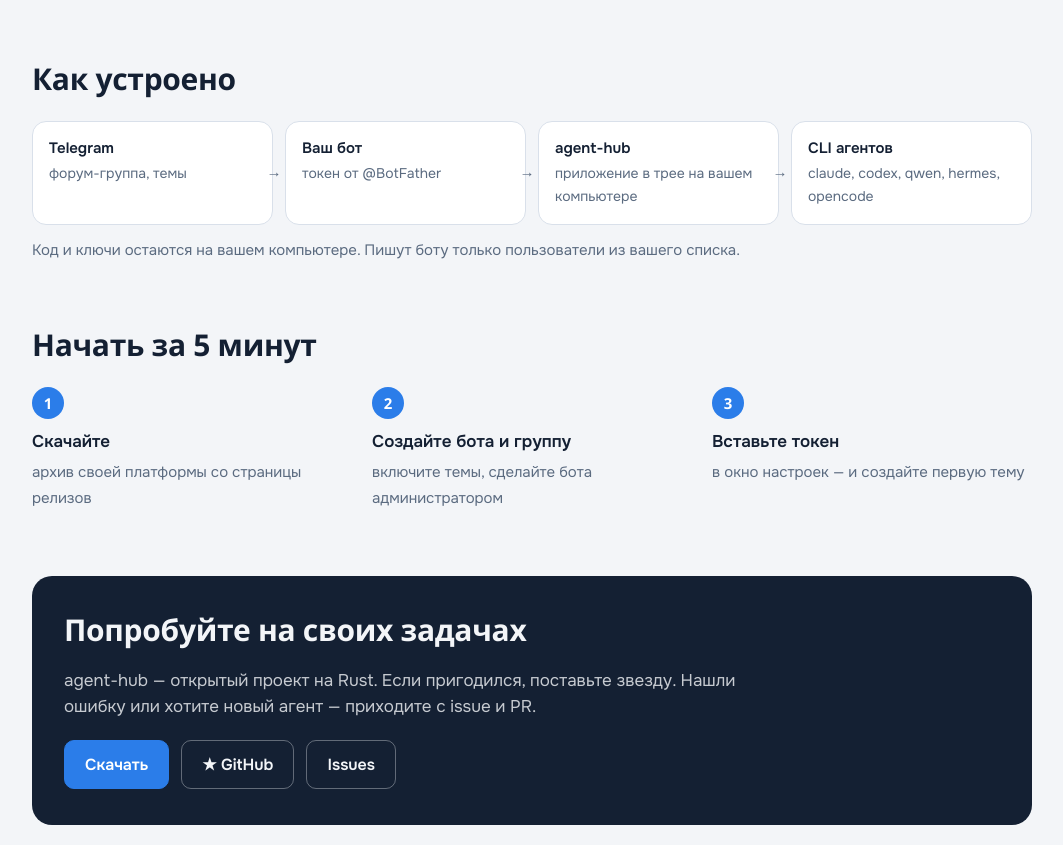
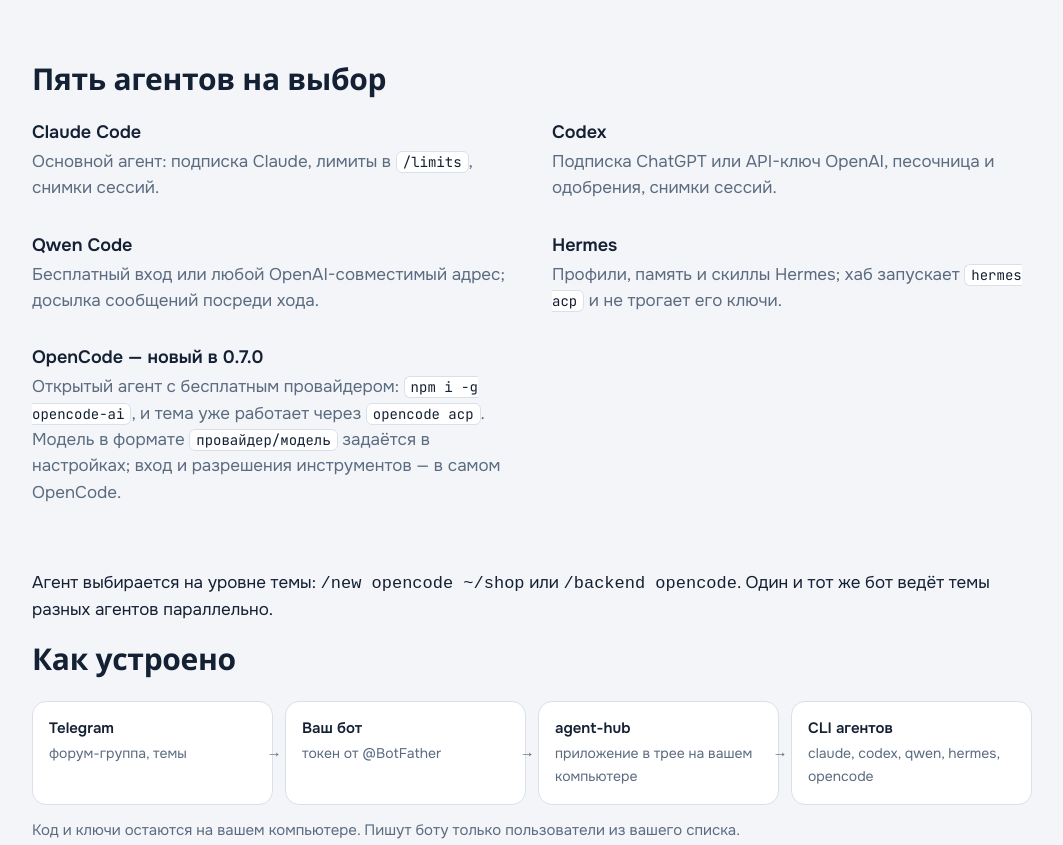
Before and after one commit to aprazdnikov/agent-hub-rs, a plain HTML site: page site/index.html in a window 1280 px wide. Shown: the part 1062-1907 px from the top of the page, without its empty margins (108-1171 px from the left). Drawn offline with Linux system fonts and the light colour scheme; a web font is replaced by a local one.

Commit message:
Сайт: секция «Пять агентов на выбор» с OpenCode

```diff
--- a/site/index.html
+++ b/site/index.html
@@ -127,7 +127,7 @@
 <div class="wrap">
   <nav>
     <div class="logo">agent<span>-</span>hub</div>
-    <div class="links"><a href="#how">Как устроено</a><a href="#start">Начать</a><a href="https://github.com/aprazdnikov/agent-hub-rs">GitHub</a></div>
+    <div class="links"><a href="#agents">Агенты</a><a href="#how">Как устроено</a><a href="#start">Начать</a><a href="https://github.com/aprazdnikov/agent-hub-rs">GitHub</a></div>
   </nav>
 
   <section class="hero">
@@ -170,6 +170,18 @@
     </div>
   </section>
 
+  <section id="agents">
+    <h2>Пять агентов на выбор</h2>
+    <div class="features">
+      <div class="feature"><h3>Claude Code</h3><p>Основной агент: подписка Claude, лимиты в <code>/limits</code>, снимки сессий.</p></div>
+      <div class="feature"><h3>Codex</h3><p>Подписка ChatGPT или API-ключ OpenAI, песочница и одобрения, снимки сессий.</p></div>
+      <div class="feature"><h3>Qwen Code</h3><p>Бесплатный вход или любой OpenAI-совместимый адрес; досылка сообщений посреди хода.</p></div>
+      <div class="feature"><h3>Hermes</h3><p>Профили, память и скиллы Hermes; хаб запускает <code>hermes acp</code> и не трогает его ключи.</p></div>
+      <div class="feature"><h3>OpenCode — новый в 0.7.0</h3><p>Открытый агент с бесплатным провайдером: <code>npm i -g opencode-ai</code>, и тема уже работает через <code>opencode acp</code>. Модель в формате <code>провайдер/модель</code> задаётся в настройках; вход и разрешения инструментов — в самом OpenCode.</p></div>
+    </div>
+    <p>Агент выбирается на уровне темы: <code>/new opencode ~/shop</code> или <code>/backend opencode</code>. Один и тот же бот ведёт темы разных агентов параллельно.</p>
+  </section>
+
   <section id="how" class="flow">
     <h2>Как устроено</h2>
     <ol>
```
